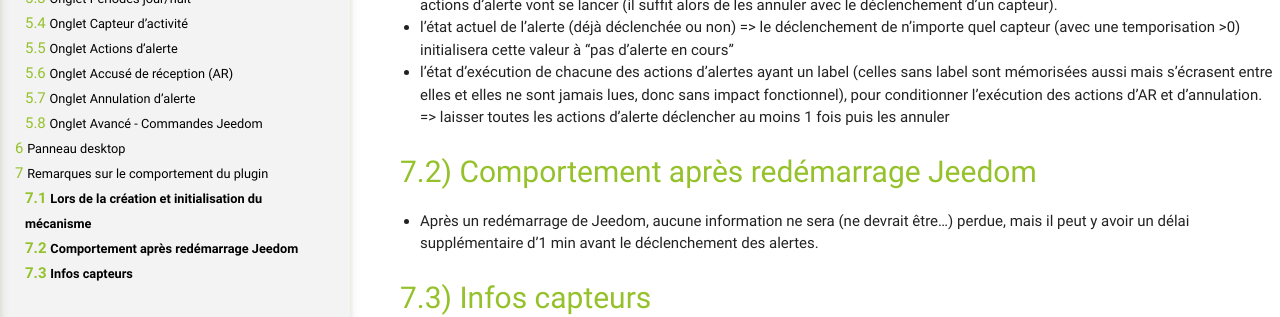
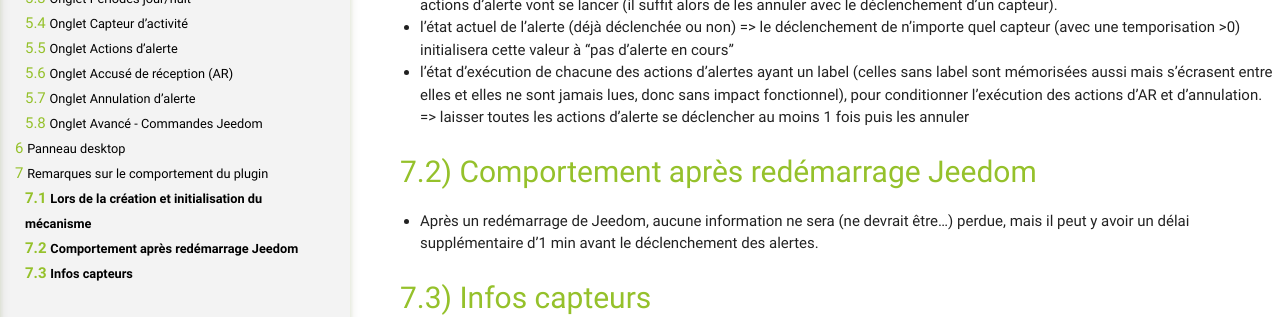
Before and after one commit to AgP42/Jeedom-SeniorCare-Inactivity, a Jekyll site: the page built from docs/fr_FR/index.md, in a window 1280 px wide and 900 px high, scrolled down 9700 px. Shown: the part 439-756 px from the top of the window. Built offline with Jekyll 4.4.1, drawn with Linux system fonts in a browser that asks for light colours; our own code applies the rules of GitHub Pages for plain Markdown files.

Commit message:
update doc

```diff
--- a/docs/fr_FR/index.md
+++ b/docs/fr_FR/index.md
@@ -257,7 +257,7 @@
    * l'état courant de chaque capteur d'activité (pour ne déclencher que sur un changement d'état et non une répétition) => il est donc recommandé d'activer au moins 1 fois chaque capteur dans le logement. Si ça n'est pas fait, le 1er état sera nouveau et donc ça devrait fonctionner quand même.
    * le timestamp auquel il faudra déclencher la prochaine alerte => le déclenchement de n'importe quel capteur (avec une temporisation >0) initialisera ce timestamp. S'il n'est pas initialisé dans la 1ere minute après la création de l'équipement, les actions d'alerte vont se lancer (il suffit alors de les annuler avec le déclenchement d'un capteur).
    * l'état actuel de l'alerte (déjà déclenchée ou non) => le déclenchement de n'importe quel capteur (avec une temporisation >0) initialisera cette valeur à "pas d'alerte en cours"
-   * l'état d'exécution de chacune des actions d'alertes ayant un label (celles sans label sont mémorisées aussi mais s'écrasent entre elles et elles ne sont jamais lues, donc sans impact fonctionnel), pour conditionner l'exécution des actions d'AR et d'annulation. => laisser toutes les actions d'alerte déclencher au moins 1 fois puis les annuler
+   * l'état d'exécution de chacune des actions d'alertes ayant un label (celles sans label sont mémorisées aussi mais s'écrasent entre elles et elles ne sont jamais lues, donc sans impact fonctionnel), pour conditionner l'exécution des actions d'AR et d'annulation. => laisser toutes les actions d'alerte se déclencher au moins 1 fois puis les annuler
 
 
 Comportement après redémarrage Jeedom
```
